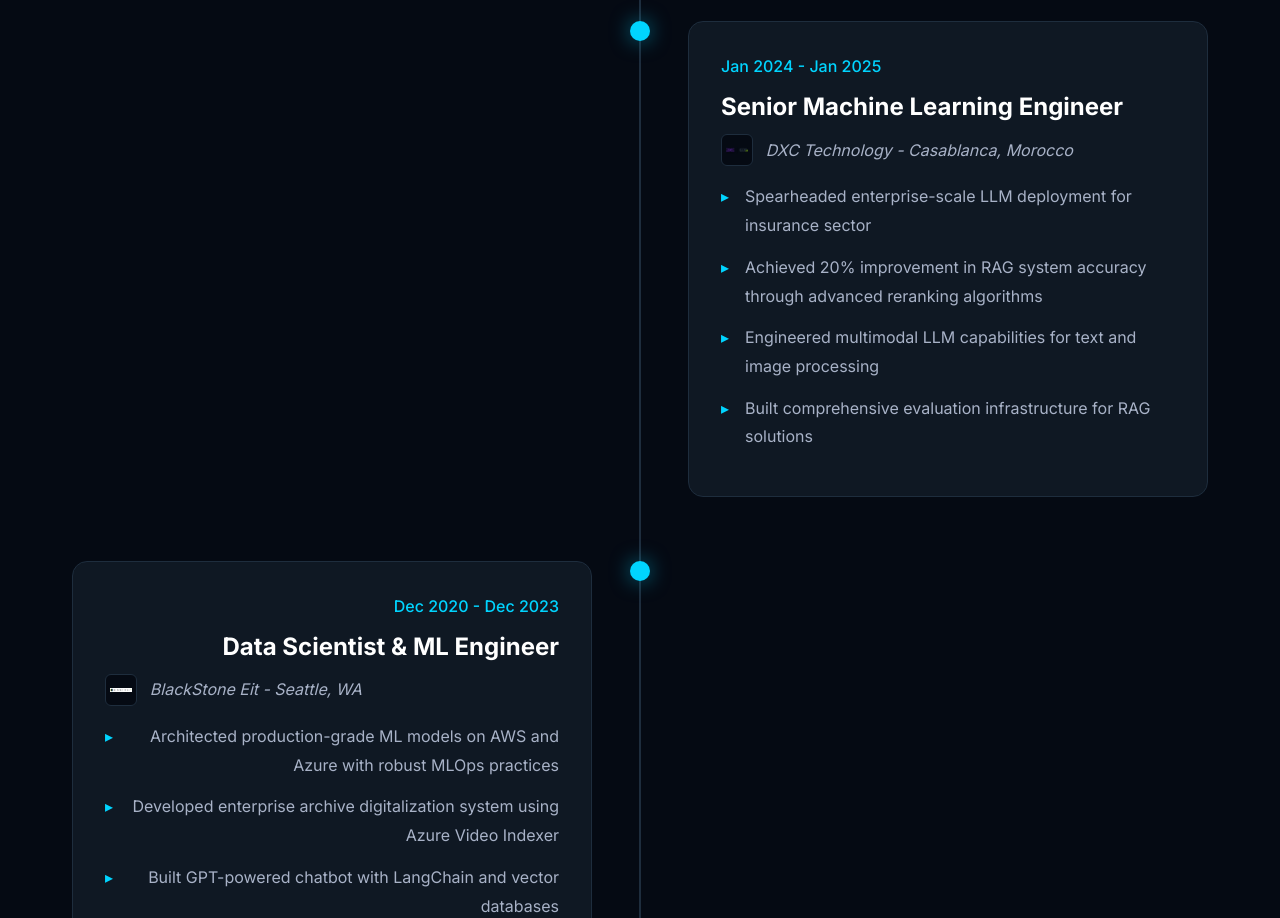
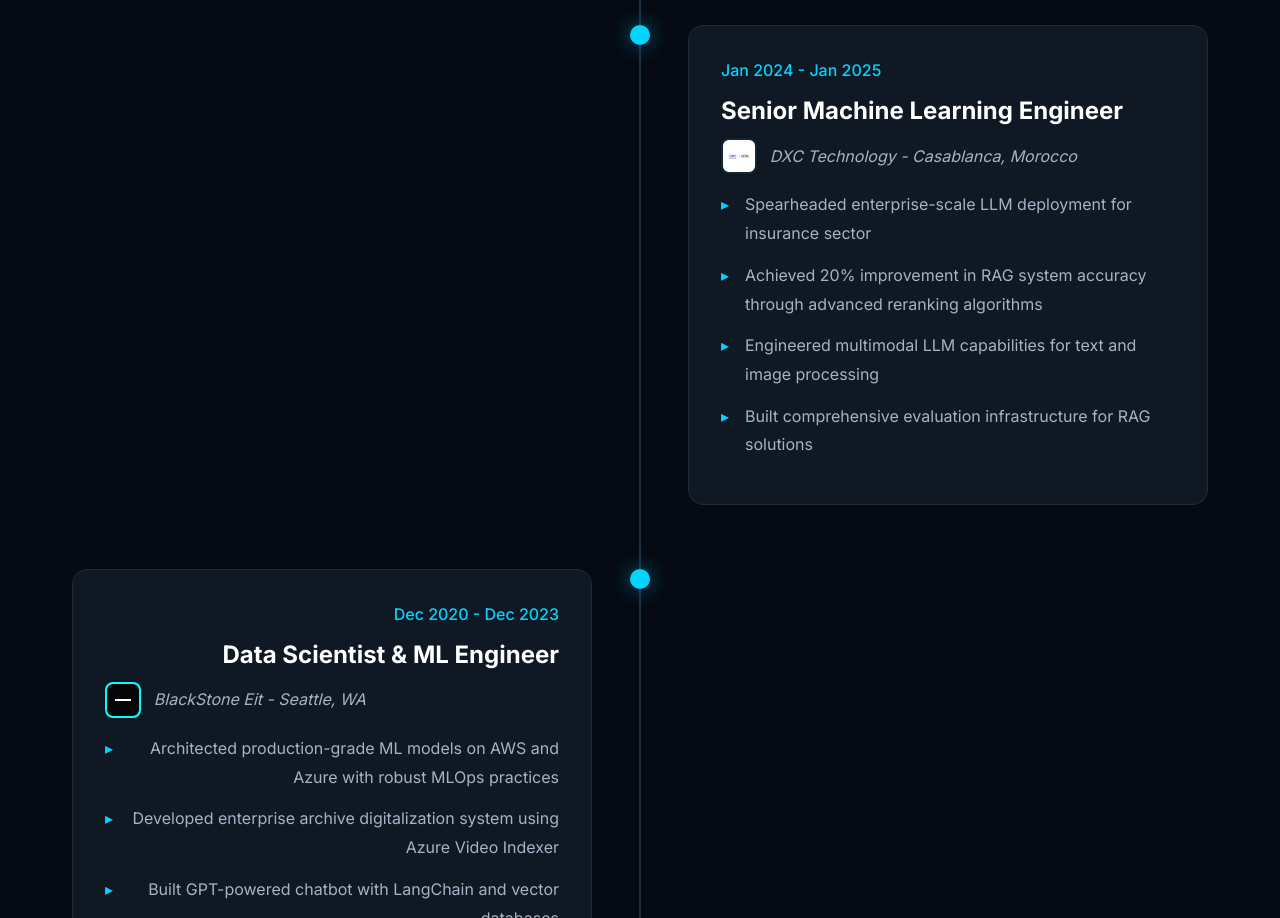
Before and after one commit to Mohamedballouch/myportfolio, a plain HTML site: page portfolio/index.html in a window 1280 px wide. Shown: the part 3260-4178 px from the top of the page. Drawn offline with Linux system fonts and the light colour scheme.

Commit message:
Enhance company logo styling with improved dimensions, padding, and hover effects

```diff
--- a/portfolio/index.html
+++ b/portfolio/index.html
@@ -583,19 +583,35 @@
         }
 
         .company-logo {
-            width: 32px;
-            height: 32px;
-            border-radius: 6px;
+            width: 36px;
+            height: 36px;
+            border-radius: 8px;
             object-fit: contain;
-            background: var(--bg-darker);
-            padding: 4px;
-            border: 1px solid var(--border-color);
+            background: #ffffff;
+            padding: 6px;
+            border: 2px solid var(--border-color);
             transition: all 0.3s ease;
+            filter: brightness(1) contrast(1.1);
+            box-shadow: 0 2px 8px rgba(0, 0, 0, 0.1);
         }
 
         .company-logo:hover {
             border-color: var(--primary-color);
-            box-shadow: 0 0 15px rgba(0, 212, 255, 0.3);
+            box-shadow: 0 0 20px rgba(0, 212, 255, 0.4), 0 4px 12px rgba(0, 0, 0, 0.15);
+            background: #f8f9fa;
+            transform: scale(1.08);
+        }
+
+        .company-logo.blackstone {
+            background: #1a1a1a;
+            border: 2px solid var(--primary-color);
+            padding: 8px;
+            filter: brightness(1.3) contrast(1.3);
+        }
+
+        .company-logo.blackstone:hover {
+            background: rgba(0, 212, 255, 0.15);
+            box-shadow: 0 0 20px rgba(0, 212, 255, 0.6), 0 4px 12px rgba(0, 0, 0, 0.15);
         }
 
         .timeline-description {
@@ -946,8 +962,13 @@
             }
 
             .company-logo {
-                width: 28px;
-                height: 28px;
+                width: 32px;
+                height: 32px;
+                padding: 4px;
+            }
+
+            .company-logo.blackstone {
+                padding: 6px;
             }
 
             .timeline-company {
@@ -1154,7 +1175,7 @@
                         <div class="timeline-date">Dec 2020 - Dec 2023</div>
                         <h3>Data Scientist & ML Engineer</h3>
                         <div class="timeline-company">
-                            <img src="assets/images/logo-blackstone.png" alt="BlackStone EIT Logo" class="company-logo">
+                            <img src="assets/images/logo-blackstone.png" alt="BlackStone EIT Logo" class="company-logo blackstone">
                             <span>BlackStone Eit - Seattle, WA</span>
                         </div>
                         <div class="timeline-description">
```
